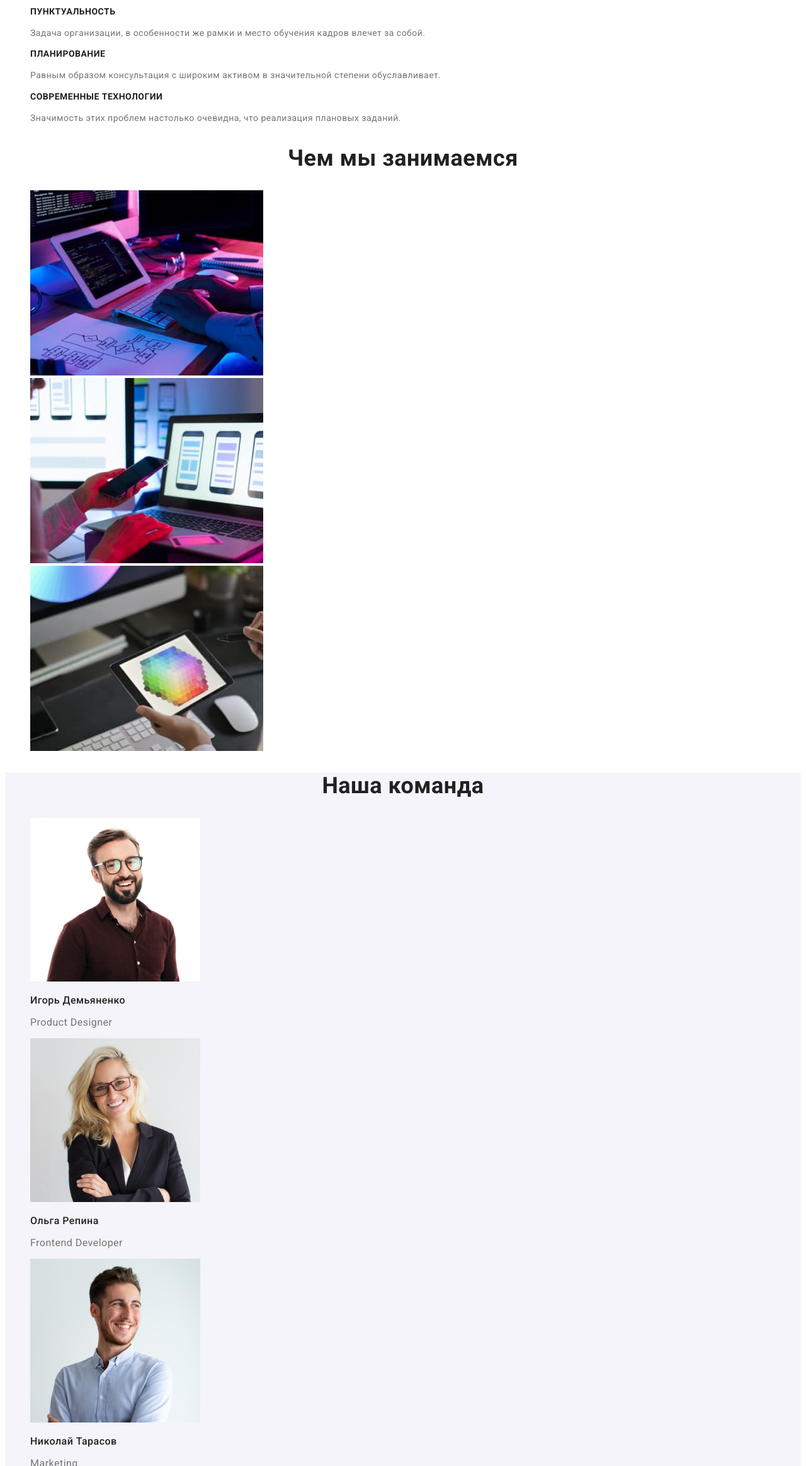
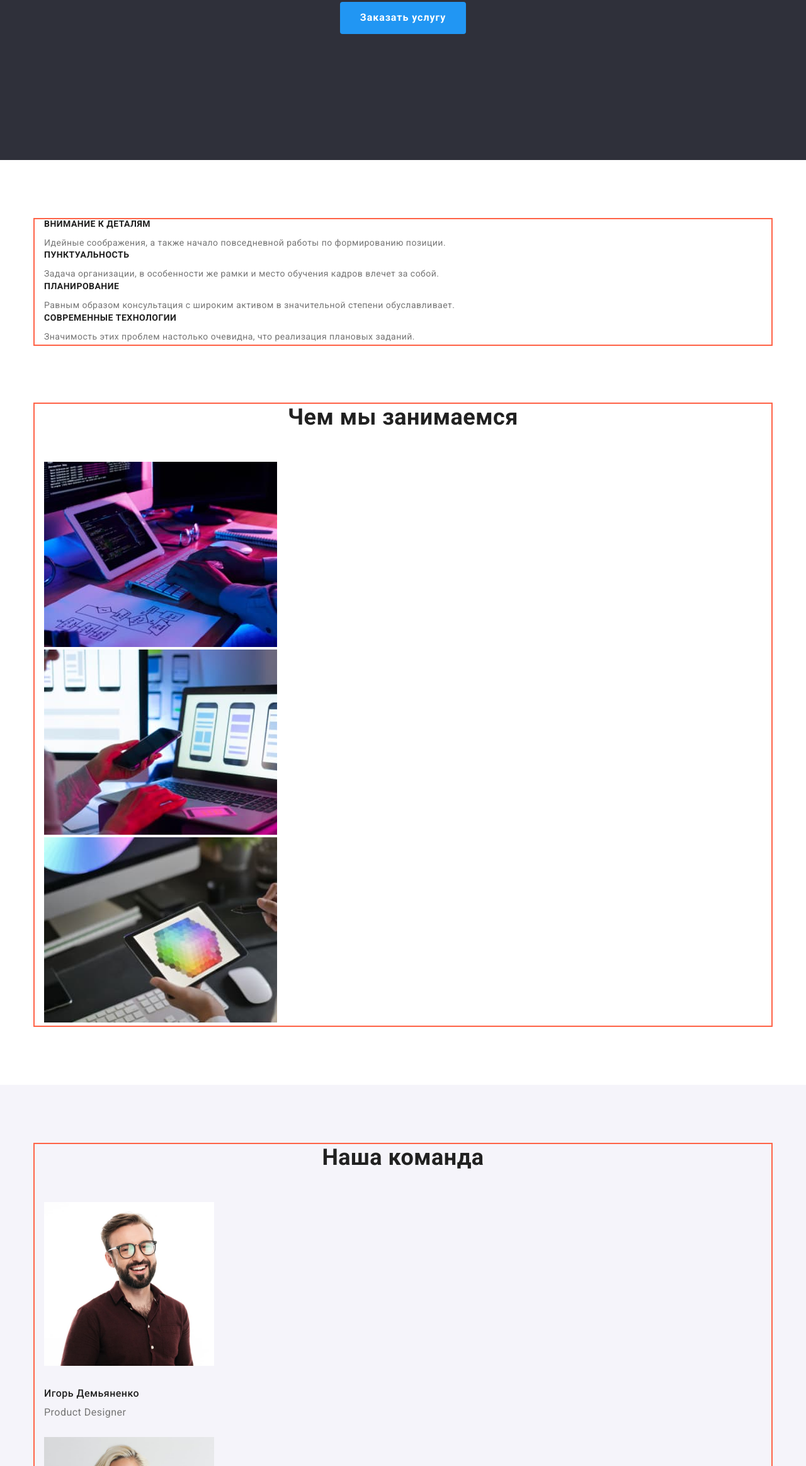
Before and after one commit to maiza88/goit-markup-hw-03, a plain HTML site: page index.html in a window 1280 px wide. Shown: the part 473-2800 px from the top of the page at 63% size. Drawn offline with nearby package versions, Linux system fonts and the light colour scheme.

Commit message:
Add margin and padding to main page

```diff
--- a/css/styles.css
+++ b/css/styles.css
@@ -29,6 +29,16 @@ address {
 
 .list {
   list-style: none;
+  padding: 0;
+  margin: 0;
+}
+
+h1,
+h2,
+h3,
+p {
+  margin: 0;
+  padding: 0;
 }
 
 /* Logo */
@@ -71,15 +81,29 @@ address {
   line-height: 1.14;
   letter-spacing: 0.02em;
 }
+
 .auth-nav .link:hover,
 .auth-nav .link:focus {
   color: var(--accent-color);
+}
+
+.container {
+  margin-left: auto;
+  margin-right: auto;
+  width: 1170px;
+  padding-left: 15px;
+  padding-right: 15px;
+  outline: 2px solid tomato;
 }
 
 /* Hero */
 
 .hero {
   background-color: var(--title-bg-color);
+  text-align: center;
+  padding-top: 200px;
+  padding-bottom: 200px;
+  margin-bottom: 94px;
 }
 
 .hero-title {
@@ -88,8 +112,8 @@ address {
   font-size: 44px;
   line-height: 1.36;
   letter-spacing: 0.06em;
-  text-align: center;
   text-transform: uppercase;
+  margin-bottom: 30px;
 }
 
 /* Button */
@@ -102,6 +126,10 @@ address {
   line-height: 1.9;
   letter-spacing: 0.06em;
   cursor: pointer;
+  border: 0;
+  border-radius: 4px;
+  padding: 10px 32px;
+  display: inline-block;
 }
 
 .button:hover,
@@ -111,12 +139,17 @@ address {
 
 /* Feature */
 
+.feature {
+  margin-bottom: 94px;
+}
+
 .feature-list .title {
   color: var(--title-text-color);
   font-weight: 700;
   font-size: 14px;
   line-height: 1.14;
   text-transform: uppercase;
+  margin-bottom: 10px;
 }
 
 .feature-list .text {
@@ -127,18 +160,29 @@ address {
 
 /* Work */
 
+.work {
+  margin-bottom: 94px;
+}
+
 .work-title {
   color: var(--title-text-color);
   font-weight: 700;
   font-size: 36px;
   line-height: 1.17;
   text-align: center;
+  margin-bottom: 50px;
 }
 
 /* Team */
 
 .team {
   background-color: var(--team-title-bg-color);
+  padding-top: 94px;
+  padding-bottom: 94px;
+}
+
+.team-picture {
+  margin-bottom: 30px;
 }
 
 .team-title {
@@ -147,6 +191,7 @@ address {
   font-size: 36px;
   line-height: 1.17;
   text-align: center;
+  margin-bottom: 50px;
 }
 
 .team-list .title {
@@ -154,18 +199,22 @@ address {
   font-weight: 500;
   font-size: 16px;
   line-height: 1.2;
+  margin-bottom: 10px;
 }
 
 .team-list .position {
   font-weight: 400;
   font-size: 16px;
   line-height: 1.2;
+  margin-bottom: 30px;
 }
 
 /* Footer */
 
 footer {
   background-color: var(--title-bg-color);
+  padding-top: 60px;
+  padding-bottom: 60px;
 }
 
 .footer-logo-first {
@@ -174,6 +223,8 @@ footer {
   font-weight: 700;
   font-size: 26px;
   line-height: 1.19;
+  display: inline-block;
+  margin-bottom: 20px;
 }
 
 .footer-logo-second {
@@ -185,6 +236,10 @@ footer {
   font-weight: 400;
   font-size: 14px;
   line-height: 1.7;
+}
+
+.footer-address li {
+  margin-bottom: 9px;
 }
 
 .footer-address .link {
--- a/index.html
+++ b/index.html
@@ -11,12 +11,17 @@
       href="https://fonts.googleapis.com/css2?family=Raleway:wght@700&family=Roboto:wght@400;500;700;900&display=swap"
       rel="stylesheet"
     />
+    <link
+      rel="stylesheet"
+      href="https://cdnjs.cloudflare.com/ajax/libs/modern-normalize/1.1.0/modern-normalize.min.css"
+    />
     <link rel="stylesheet" href="./css/styles.css" />
   </head>
 
   <body>
     <!-- Шапка профиля -->
     <header>
+      <div class="container">
         <nav>
           <a href="./index.html" class="header-logo-first"
             >Web<span class="header-logo-second">Studio</span></a
@@ -33,8 +38,11 @@
               >info@devstudio.com</a
             >
           </li>
-        <li><a href="tel:+380961111111" class="link">+38 096 111 11 11</a></li>
+          <li>
+            <a href="tel:+380961111111" class="link">+38 096 111 11 11</a>
+          </li>
         </ul>
+      </div>
     </header>
 
     <main>
@@ -48,7 +56,8 @@
       </section>
 
       <!-- Feature -->
-      <section>
+      <section class="feature">
+        <div class="container">
           <h2 hidden>Особенности</h2>
           <ul class="feature-list list">
             <li>
@@ -61,8 +70,8 @@
             <li>
               <h3 class="title">Пунктуальность</h3>
               <p class="text">
-              Задача организации, в особенности же рамки и место обучения кадров
-              влечет за собой.
+                Задача организации, в особенности же рамки и место обучения
+                кадров влечет за собой.
               </p>
             </li>
             <li>
@@ -80,10 +89,12 @@
               </p>
             </li>
           </ul>
+        </div>
       </section>
 
       <!-- Work -->
       <section class="work">
+        <div class="container">
           <h2 class="work-title">Чем мы занимаемся</h2>
           <ul class="list">
             <li>
@@ -102,10 +113,12 @@
               /></a>
             </li>
           </ul>
+        </div>
       </section>
 
       <!-- Team -->
       <section class="team">
+        <div class="container">
           <h2 class="team-title">Наша команда</h2>
           <ul class="team-list list">
             <li>
@@ -114,6 +127,7 @@
                   src="./images/team-card-1.jpg"
                   alt="Игорь Демьяненко"
                   width="270"
+                  class="team-picture"
               /></a>
               <h3 class="title">Игорь Демьяненко</h3>
               <p class="position" lang="en">Product Designer</p>
@@ -124,10 +138,11 @@
                   src="./images/team-card-2.jpg"
                   alt="Ольга Репинa"
                   width="270"
+                  class="team-picture"
                 />
               </a>
               <h3 class="title">Ольга Репина</h3>
-            <p lang="en">Frontend Developer</p>
+              <p class="position" lang="en">Frontend Developer</p>
             </li>
             <li>
               <a href=""
@@ -135,9 +150,10 @@
                   src="./images/team-card-3.jpg"
                   alt="Николай Тарасов"
                   width="270"
+                  class="team-picture"
               /></a>
               <h3 class="title">Николай Тарасов</h3>
-            <p lang="en">Marketing</p>
+              <p class="position" lang="en">Marketing</p>
             </li>
             <li>
               <a href=""
@@ -145,15 +161,18 @@
                   src="./images/team-card-4.jpg"
                   alt="Михаил Ермаков"
                   width="270"
+                  class="team-picture"
               /></a>
               <h3 class="title">Михаил Ермаков</h3>
-            <p lang="en">UI Designer</p>
+              <p class="position" lang="en">UI Designer</p>
             </li>
           </ul>
+        </div>
       </section>
     </main>
 
     <footer>
+      <div class="container">
         <a href="./index.html" class="footer-logo-first"
           >Web<span class="footer-logo-second">Studio</span></a
         >
@@ -170,6 +189,7 @@
             </li>
           </ul>
         </address>
+      </div>
     </footer>
   </body>
 </html>
```
Also changed, not shown: portfolio.html (+4 -0 lines). Lines whose indentation alone changed are shown as unchanged.
